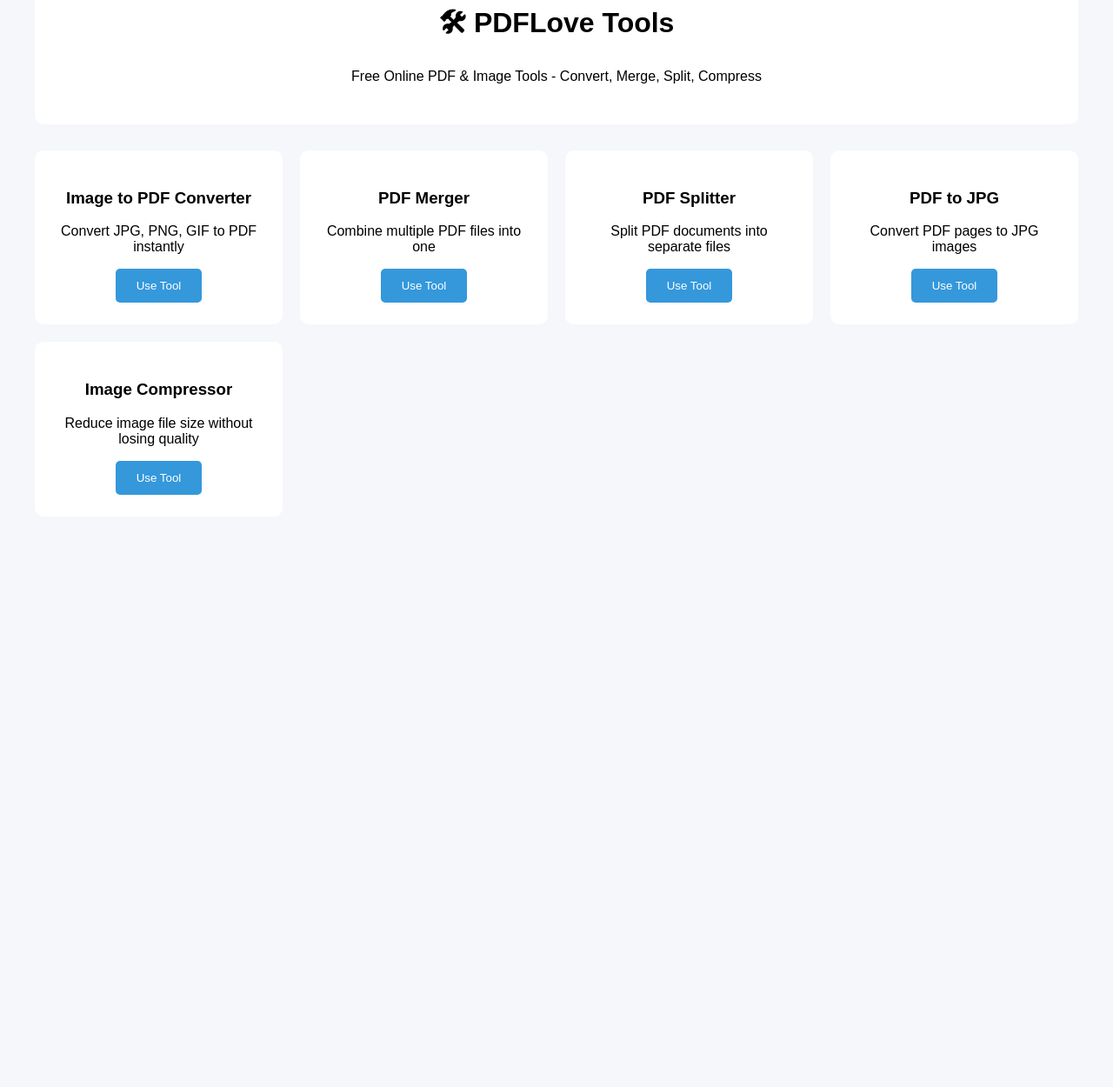
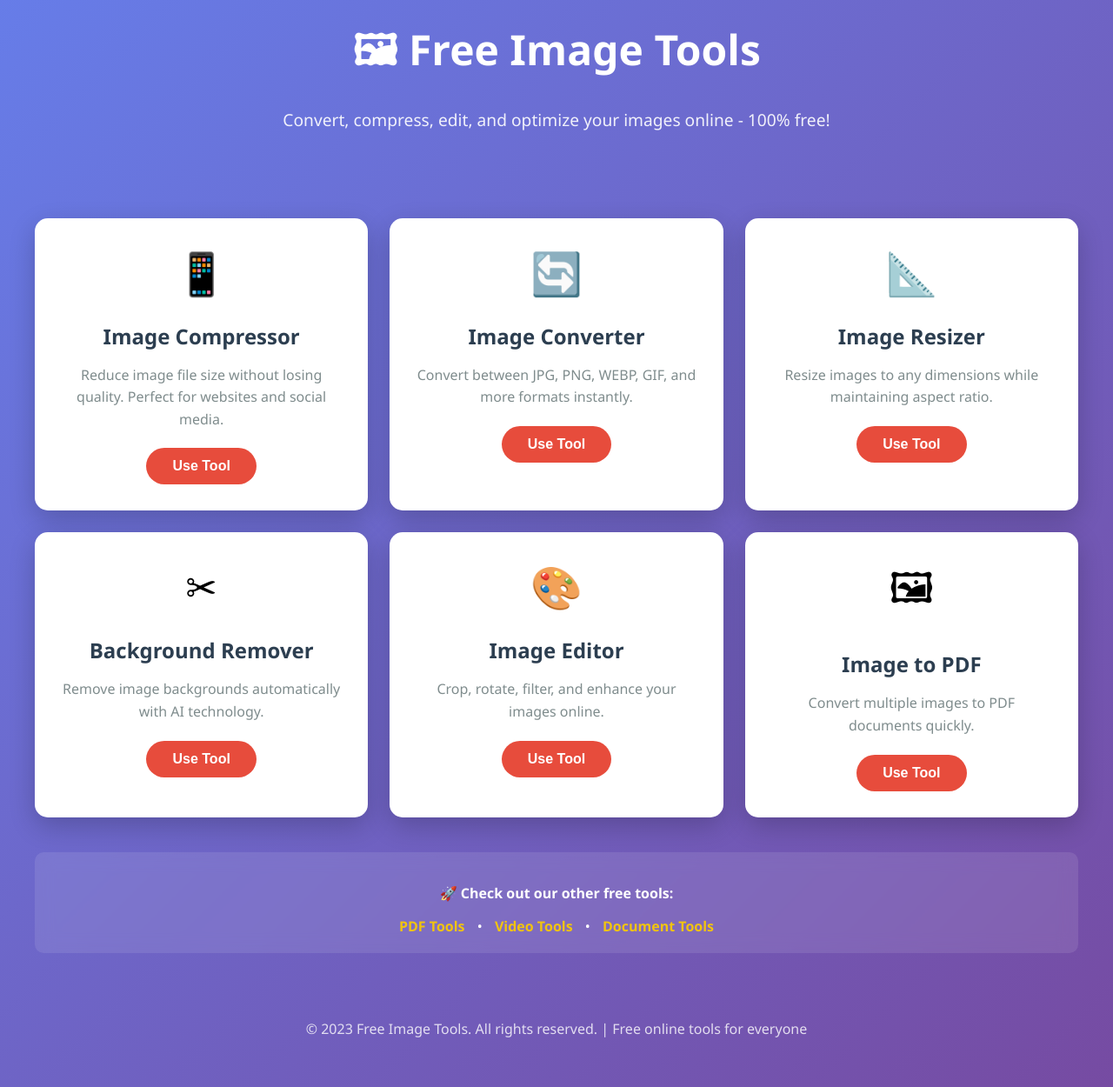
Before and after one commit to PDFLove786/image-to-pdf-converter, a plain HTML site: page index.html in a window 1280 px wide. Shown: the part 68-1318 px from the top of the page at 87% size. Before the commit the page ends 800 px from the top, so only its background shows below. Drawn offline with Linux system fonts and the light colour scheme.

Commit message:
Update index.html

```diff
--- a/index.html
+++ b/index.html
@@ -3,50 +3,185 @@
 <head>
     <meta charset="UTF-8">
     <meta name="viewport" content="width=device-width, initial-scale=1.0">
-    <title>Free Image to PDF Converter - PDFLove Tools</title>
+    <title>Free Image Tools - Online Image Converter & Editor</title>
     <style>
-        body { font-family: Arial, sans-serif; margin: 0; padding: 20px; background: #f5f7fa; }
-        .container { max-width: 1200px; margin: 0 auto; }
-        header { text-align: center; background: white; padding: 30px; border-radius: 10px; margin-bottom: 30px; }
-        .tools-grid { display: grid; grid-template-columns: repeat(auto-fit, minmax(280px, 1fr)); gap: 20px; }
-        .tool-card { background: white; padding: 25px; border-radius: 10px; text-align: center; }
-        .btn { background: #3498db; color: white; padding: 12px 24px; border: none; border-radius: 5px; cursor: pointer; }
+        :root {
+            --primary-color: #e74c3c;
+            --secondary-color: #c0392b;
+            --accent-color: #3498db;
+        }
+
+        body {
+            font-family: 'Segoe UI', Tahoma, Geneva, Verdana, sans-serif;
+            margin: 0;
+            padding: 0;
+            background: linear-gradient(135deg, #667eea 0%, #764ba2 100%);
+            min-height: 100vh;
+        }
+
+        .container {
+            max-width: 1200px;
+            margin: 0 auto;
+            padding: 20px;
+        }
+
+        header {
+            text-align: center;
+            color: white;
+            padding: 40px 0;
+        }
+
+        h1 {
+            font-size: 3rem;
+            margin-bottom: 10px;
+        }
+
+        .subtitle {
+            font-size: 1.2rem;
+            opacity: 0.9;
+        }
+
+        .tools-grid {
+            display: grid;
+            grid-template-columns: repeat(auto-fit, minmax(300px, 1fr));
+            gap: 25px;
+            margin: 40px 0;
+        }
+
+        .tool-card {
+            background: white;
+            border-radius: 15px;
+            padding: 30px;
+            box-shadow: 0 10px 30px rgba(0, 0, 0, 0.2);
+            transition: transform 0.3s, box-shadow 0.3s;
+            text-align: center;
+        }
+
+        .tool-card:hover {
+            transform: translateY(-5px);
+            box-shadow: 0 15px 40px rgba(0, 0, 0, 0.3);
+        }
+
+        .tool-icon {
+            font-size: 48px;
+            margin-bottom: 20px;
+        }
+
+        .tool-title {
+            color: #2c3e50;
+            margin-bottom: 15px;
+            font-size: 1.5rem;
+        }
+
+        .tool-description {
+            color: #7f8c8d;
+            margin-bottom: 20px;
+            line-height: 1.6;
+        }
+
+        .btn {
+            background: var(--primary-color);
+            color: white;
+            padding: 12px 30px;
+            border: none;
+            border-radius: 25px;
+            cursor: pointer;
+            font-size: 1rem;
+            font-weight: 600;
+            transition: background 0.3s;
+        }
+
+        .btn:hover {
+            background: var(--secondary-color);
+        }
+
+        .cross-promotion {
+            background: rgba(255, 255, 255, 0.1);
+            backdrop-filter: blur(10px);
+            border-radius: 10px;
+            padding: 20px;
+            text-align: center;
+            margin-top: 40px;
+            color: white;
+        }
+
+        .cross-promotion a {
+            color: #f1c40f;
+            text-decoration: none;
+            margin: 0 10px;
+            font-weight: 600;
+        }
+
+        footer {
+            text-align: center;
+            color: white;
+            margin-top: 40px;
+            padding: 20px;
+            opacity: 0.8;
+        }
     </style>
 </head>
 <body>
     <div class="container">
         <header>
-            <h1>🛠 PDFLove Tools</h1>
-            <p>Free Online PDF & Image Tools - Convert, Merge, Split, Compress</p>
+            <h1>🖼 Free Image Tools</h1>
+            <p class="subtitle">Convert, compress, edit, and optimize your images online - 100% free!</p>
         </header>
 
         <div class="tools-grid">
             <div class="tool-card">
-                <h3>Image to PDF Converter</h3>
-                <p>Convert JPG, PNG, GIF to PDF instantly</p>
+                <div class="tool-icon">📱</div>
+                <h3 class="tool-title">Image Compressor</h3>
+                <p class="tool-description">Reduce image file size without losing quality. Perfect for websites and social media.</p>
                 <button class="btn">Use Tool</button>
             </div>
+
             <div class="tool-card">
-                <h3>PDF Merger</h3>
-                <p>Combine multiple PDF files into one</p>
+                <div class="tool-icon">🔄</div>
+                <h3 class="tool-title">Image Converter</h3>
+                <p class="tool-description">Convert between JPG, PNG, WEBP, GIF, and more formats instantly.</p>
                 <button class="btn">Use Tool</button>
             </div>
+
             <div class="tool-card">
-                <h3>PDF Splitter</h3>
-                <p>Split PDF documents into separate files</p>
+                <div class="tool-icon">📐</div>
+                <h3 class="tool-title">Image Resizer</h3>
+                <p class="tool-description">Resize images to any dimensions while maintaining aspect ratio.</p>
                 <button class="btn">Use Tool</button>
             </div>
+
             <div class="tool-card">
-                <h3>PDF to JPG</h3>
-                <p>Convert PDF pages to JPG images</p>
+                <div class="tool-icon">✂</div>
+                <h3 class="tool-title">Background Remover</h3>
+                <p class="tool-description">Remove image backgrounds automatically with AI technology.</p>
                 <button class="btn">Use Tool</button>
             </div>
+
             <div class="tool-card">
-                <h3>Image Compressor</h3>
-                <p>Reduce image file size without losing quality</p>
+                <div class="tool-icon">🎨</div>
+                <h3 class="tool-title">Image Editor</h3>
+                <p class="tool-description">Crop, rotate, filter, and enhance your images online.</p>
+                <button class="btn">Use Tool</button>
+            </div>
+
+            <div class="tool-card">
+                <div class="tool-icon">🖼</div>
+                <h3 class="tool-title">Image to PDF</h3>
+                <p class="tool-description">Convert multiple images to PDF documents quickly.</p>
                 <button class="btn">Use Tool</button>
             </div>
         </div>
+
+        <div class="cross-promotion">
+            <p>🚀 <strong>Check out our other free tools:</strong></p>
+            <a href="https://yourusername.github.io/pdf-tools">PDF Tools</a> •
+            <a href="https://yourusername.github.io/video-tools">Video Tools</a> •
+            <a href="https://yourusername.github.io/document-tools">Document Tools</a>
+        </div>
+
+        <footer>
+            <p>© 2023 Free Image Tools. All rights reserved. | Free online tools for everyone</p>
+        </footer>
     </div>
 </body>
 </html>
```
